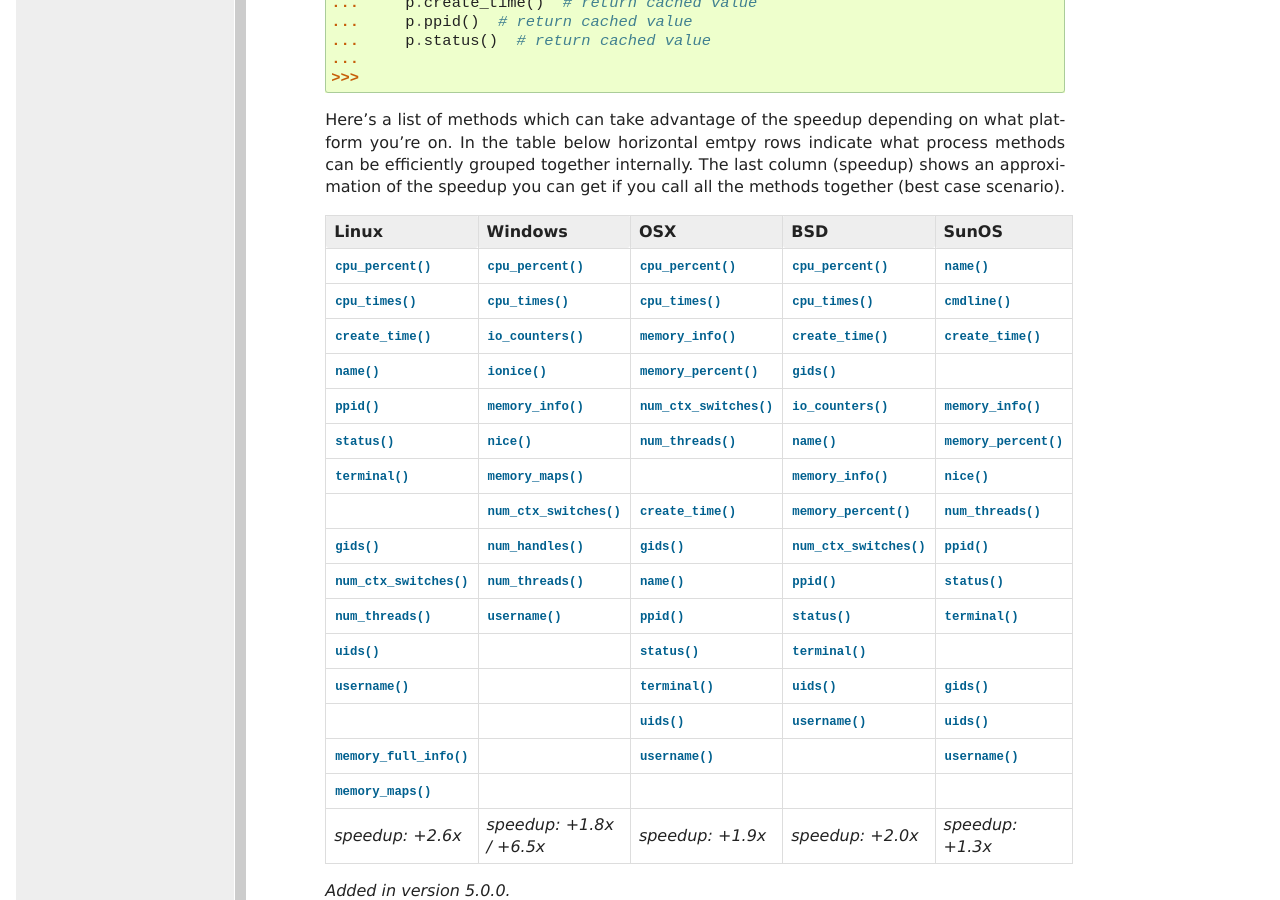
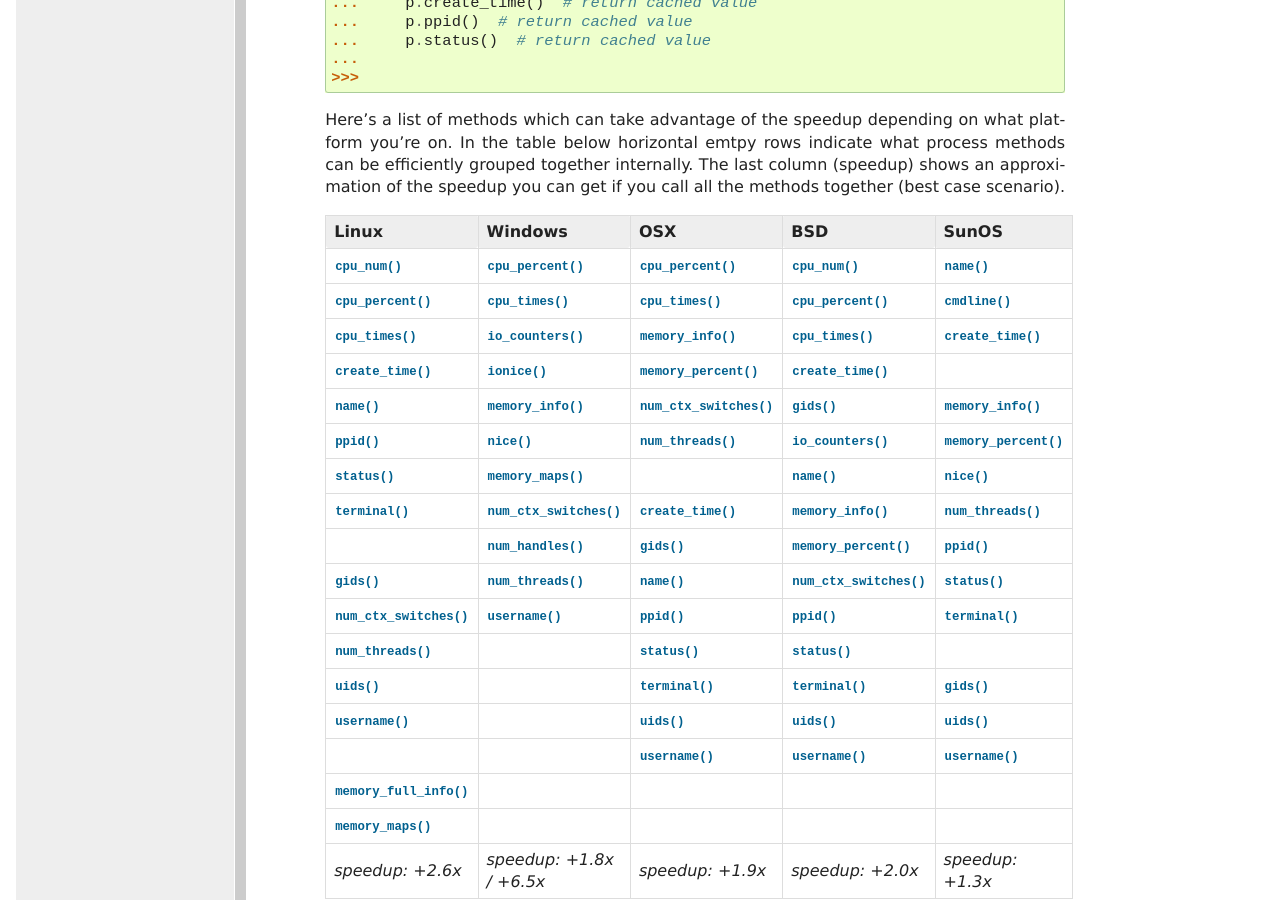
Before and after one commit to giampaolo/psutil, a Sphinx documentation site: the page built from docs/index.rst, in a window 1280 px wide and 900 px high, scrolled down 13334 px. Built offline with Sphinx 7.4.7, drawn with Linux system fonts in a browser that asks for light colours; formulas are drawn with MathJax 3.

Commit message:
update doc

```diff
--- a/docs/index.rst
+++ b/docs/index.rst
@@ -850,35 +850,37 @@
     +------------------------------+-------------------------------+------------------------------+------------------------------+--------------------------+
     | Linux                        | Windows                       | OSX                          | BSD                          | SunOS                    |
     +==============================+===============================+==============================+==============================+==========================+
-    | :meth:`~Process.cpu_percent` | :meth:`~Process.cpu_percent`  | :meth:`~Process.cpu_percent` | :meth:`~Process.cpu_percent` | :meth:`name`             |
+    | :meth:`cpu_num`              | :meth:`~Process.cpu_percent`  | :meth:`~Process.cpu_percent` | :meth:`cpu_num`              | :meth:`name`             |
     +------------------------------+-------------------------------+------------------------------+------------------------------+--------------------------+
-    | :meth:`~Process.cpu_times`   | :meth:`~Process.cpu_times`    | :meth:`~Process.cpu_times`   | :meth:`~Process.cpu_times`   | :meth:`cmdline`          |
+    | :meth:`~Process.cpu_percent` | :meth:`~Process.cpu_times`    | :meth:`~Process.cpu_times`   | :meth:`~Process.cpu_percent` | :meth:`cmdline`          |
     +------------------------------+-------------------------------+------------------------------+------------------------------+--------------------------+
-    | :meth:`create_time`          | :meth:`io_counters()`         | :meth:`memory_info`          | :meth:`create_time`          | :meth:`create_time`      |
+    | :meth:`~Process.cpu_times`   | :meth:`io_counters()`         | :meth:`memory_info`          | :meth:`~Process.cpu_times`   | :meth:`create_time`      |
     +------------------------------+-------------------------------+------------------------------+------------------------------+--------------------------+
-    | :meth:`name`                 | :meth:`ionice`                | :meth:`memory_percent`       | :meth:`gids`                 |                          |
+    | :meth:`create_time`          | :meth:`ionice`                | :meth:`memory_percent`       | :meth:`create_time`          |                          |
     +------------------------------+-------------------------------+------------------------------+------------------------------+--------------------------+
-    | :meth:`ppid`                 | :meth:`memory_info`           | :meth:`num_ctx_switches`     | :meth:`io_counters`          | :meth:`memory_info`      |
+    | :meth:`name`                 | :meth:`memory_info`           | :meth:`num_ctx_switches`     | :meth:`gids`                 | :meth:`memory_info`      |
     +------------------------------+-------------------------------+------------------------------+------------------------------+--------------------------+
-    | :meth:`status`               | :meth:`nice`                  | :meth:`num_threads`          | :meth:`name`                 | :meth:`memory_percent`   |
+    | :meth:`ppid`                 | :meth:`nice`                  | :meth:`num_threads`          | :meth:`io_counters`          | :meth:`memory_percent`   |
     +------------------------------+-------------------------------+------------------------------+------------------------------+--------------------------+
-    | :meth:`terminal`             | :meth:`memory_maps`           |                              | :meth:`memory_info`          | :meth:`nice`             |
+    | :meth:`status`               | :meth:`memory_maps`           |                              | :meth:`name`                 | :meth:`nice`             |
     +------------------------------+-------------------------------+------------------------------+------------------------------+--------------------------+
-    |                              | :meth:`num_ctx_switches`      | :meth:`create_time`          | :meth:`memory_percent`       | :meth:`num_threads`      |
+    | :meth:`terminal`             | :meth:`num_ctx_switches`      | :meth:`create_time`          | :meth:`memory_info`          | :meth:`num_threads`      |
     +------------------------------+-------------------------------+------------------------------+------------------------------+--------------------------+
-    | :meth:`gids`                 | :meth:`num_handles`           | :meth:`gids`                 | :meth:`num_ctx_switches`     | :meth:`ppid`             |
+    |                              | :meth:`num_handles`           | :meth:`gids`                 | :meth:`memory_percent`       | :meth:`ppid`             |
     +------------------------------+-------------------------------+------------------------------+------------------------------+--------------------------+
-    | :meth:`num_ctx_switches`     | :meth:`num_threads`           | :meth:`name`                 | :meth:`ppid`                 | :meth:`status`           |
+    | :meth:`gids`                 | :meth:`num_threads`           | :meth:`name`                 | :meth:`num_ctx_switches`     | :meth:`status`           |
     +------------------------------+-------------------------------+------------------------------+------------------------------+--------------------------+
-    | :meth:`num_threads`          | :meth:`username`              | :meth:`ppid`                 | :meth:`status`               | :meth:`terminal`         |
+    | :meth:`num_ctx_switches`     | :meth:`username`              | :meth:`ppid`                 | :meth:`ppid`                 | :meth:`terminal`         |
     +------------------------------+-------------------------------+------------------------------+------------------------------+--------------------------+
-    | :meth:`uids`                 |                               | :meth:`status`               | :meth:`terminal`             |                          |
+    | :meth:`num_threads`          |                               | :meth:`status`               | :meth:`status`               |                          |
     +------------------------------+-------------------------------+------------------------------+------------------------------+--------------------------+
-    | :meth:`username`             |                               | :meth:`terminal`             | :meth:`uids`                 | :meth:`gids`             |
+    | :meth:`uids`                 |                               | :meth:`terminal`             | :meth:`terminal`             | :meth:`gids`             |
     +------------------------------+-------------------------------+------------------------------+------------------------------+--------------------------+
-    |                              |                               | :meth:`uids`                 | :meth:`username`             | :meth:`uids`             |
+    | :meth:`username`             |                               | :meth:`uids`                 | :meth:`uids`                 | :meth:`uids`             |
     +------------------------------+-------------------------------+------------------------------+------------------------------+--------------------------+
-    | :meth:`memory_full_info`     |                               | :meth:`username`             |                              | :meth:`username`         |
+    |                              |                               | :meth:`username`             | :meth:`username`             | :meth:`username`         |
+    +------------------------------+-------------------------------+------------------------------+------------------------------+--------------------------+
+    | :meth:`memory_full_info`     |                               |                              |                              |                          |
     +------------------------------+-------------------------------+------------------------------+------------------------------+--------------------------+
     | :meth:`memory_maps`          |                               |                              |                              |                          |
     +------------------------------+-------------------------------+------------------------------+------------------------------+--------------------------+
```
